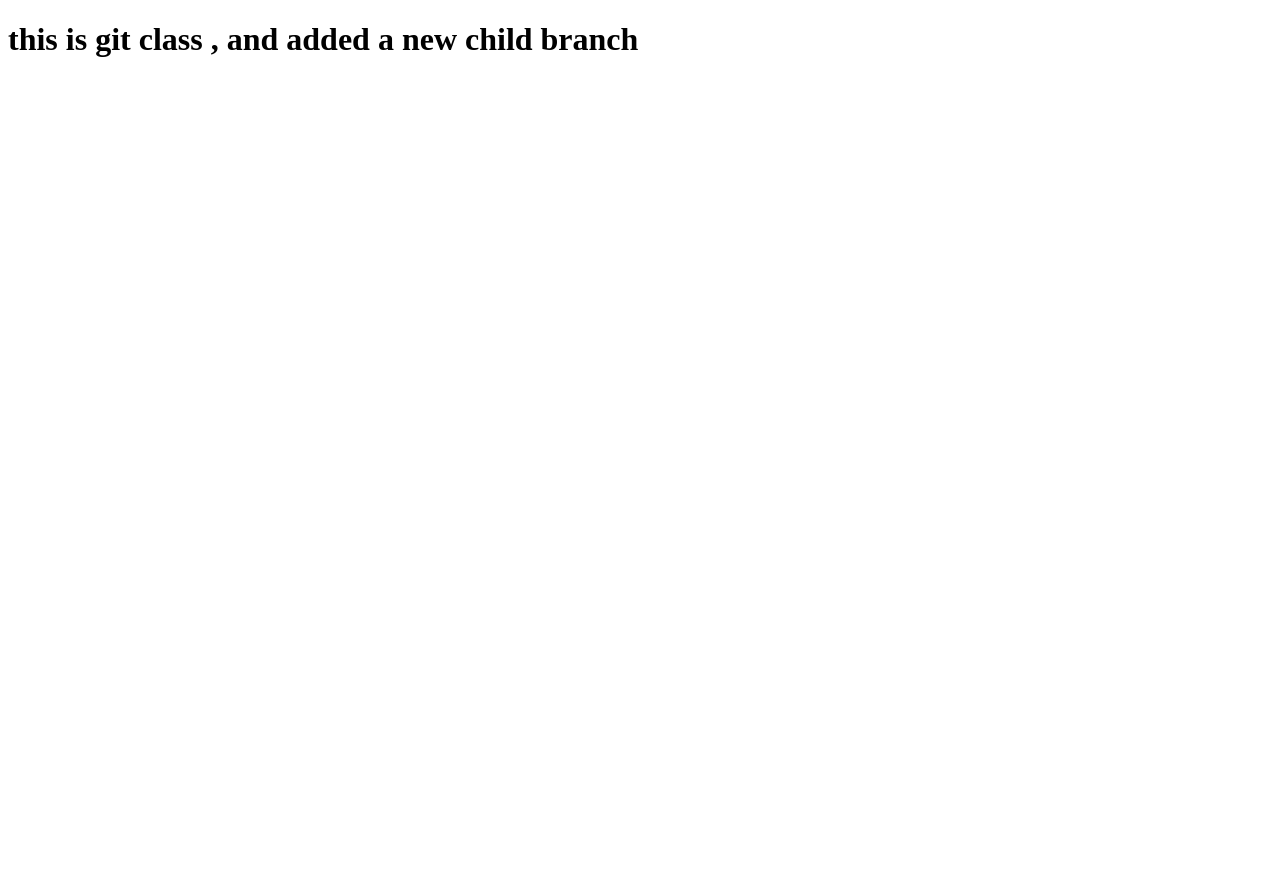
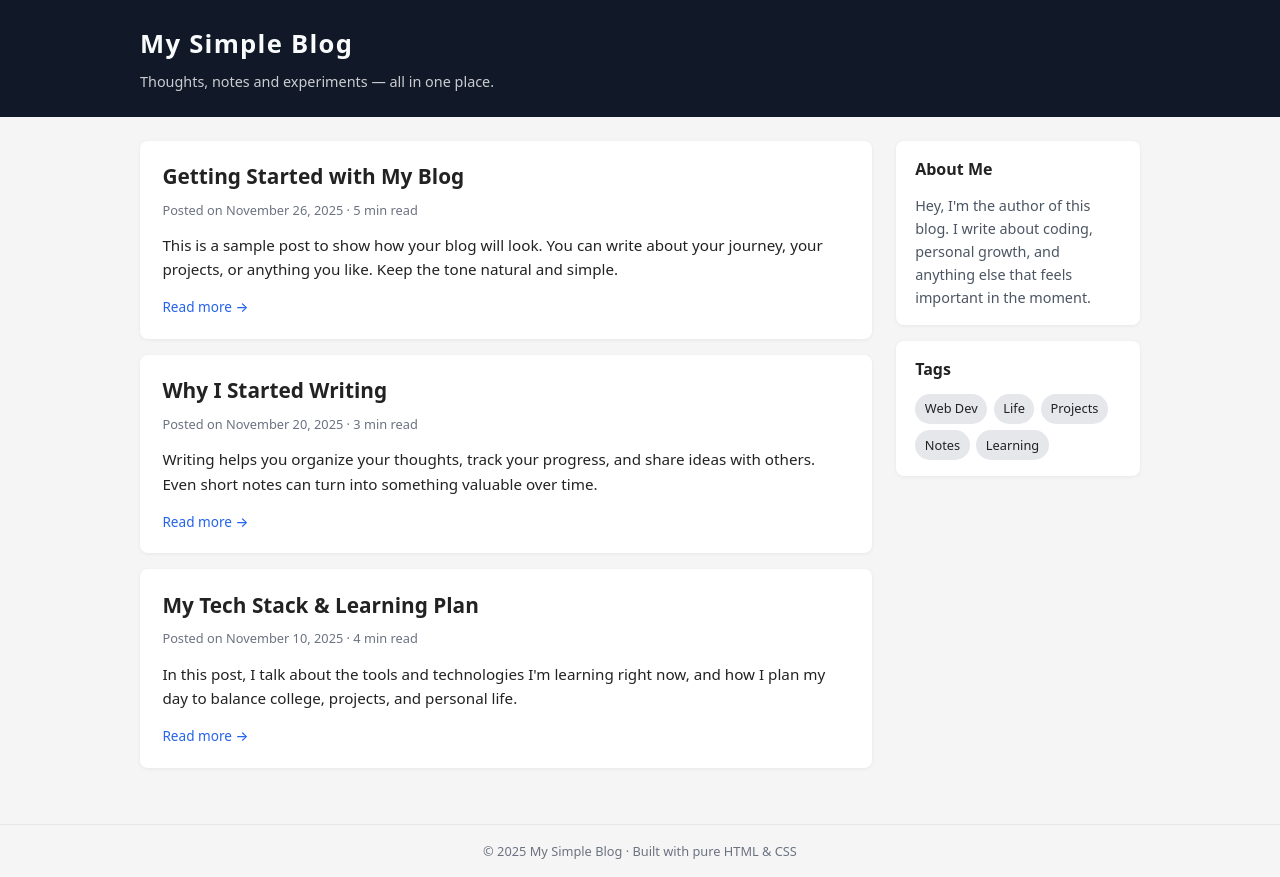
Before and after one commit to bhanusanjeev/blog2, a plain HTML site: page index.html in a window 1280 px wide. Before the commit the page ends 800 px from the top, so only its background shows below. Drawn offline with Linux system fonts and the light colour scheme.

Commit message:
changes by me

```diff
--- a/index.html
+++ b/index.html
@@ -1,14 +1,232 @@
 <!DOCTYPE html>
 <html lang="en">
 <head>
-    <meta charset="UTF-8">
-    <meta name="viewport" content="width=device-width, initial-scale=1.0">
-    <title>Document</title>
+  <meta charset="UTF-8" />
+  <title>My Simple Blog</title>
+  <meta name="viewport" content="width=device-width, initial-scale=1.0" />
+  <style>
+    * {
+      box-sizing: border-box;
+      margin: 0;
+      padding: 0;
+      font-family: system-ui, -apple-system, BlinkMacSystemFont, "Segoe UI", sans-serif;
+    }
+
+    body {
+      background: #f5f5f5;
+      color: #222;
+      line-height: 1.6;
+    }
+
+    /* Header */
+    header {
+      background: #111827;
+      color: #f9fafb;
+      padding: 1.5rem 1rem;
+    }
+
+    .container {
+      max-width: 1000px;
+      margin: 0 auto;
+    }
+
+    .brand {
+      font-size: 1.6rem;
+      font-weight: 700;
+      letter-spacing: 0.05em;
+    }
+
+    .tagline {
+      font-size: 0.9rem;
+      opacity: 0.8;
+      margin-top: 0.3rem;
+    }
+
+    /* Layout */
+    main {
+      padding: 1.5rem 1rem 2.5rem;
+    }
+
+    .layout {
+      display: grid;
+      grid-template-columns: 3fr 1fr;
+      gap: 1.5rem;
+    }
+
+    /* Blog posts */
+    .post {
+      background: #ffffff;
+      border-radius: 8px;
+      padding: 1.2rem 1.4rem;
+      margin-bottom: 1rem;
+      box-shadow: 0 1px 4px rgba(0, 0, 0, 0.06);
+      transition: transform 0.1s ease, box-shadow 0.1s ease;
+    }
+
+    .post:hover {
+      transform: translateY(-2px);
+      box-shadow: 0 4px 10px rgba(0, 0, 0, 0.08);
+    }
+
+    .post-title {
+      font-size: 1.3rem;
+      margin-bottom: 0.4rem;
+    }
+
+    .post-meta {
+      font-size: 0.8rem;
+      color: #6b7280;
+      margin-bottom: 0.8rem;
+    }
+
+    .post-body {
+      font-size: 0.95rem;
+      margin-bottom: 0.8rem;
+    }
+
+    .read-more {
+      font-size: 0.85rem;
+      text-decoration: none;
+      color: #2563eb;
+      font-weight: 500;
+    }
+
+    .read-more:hover {
+      text-decoration: underline;
+    }
+
+    /* Sidebar */
+    aside {
+      position: sticky;
+      top: 1.5rem;
+      align-self: flex-start;
+    }
+
+    .card {
+      background: #ffffff;
+      border-radius: 8px;
+      padding: 1rem 1.2rem;
+      box-shadow: 0 1px 4px rgba(0, 0, 0, 0.06);
+      margin-bottom: 1rem;
+    }
+
+    .card h3 {
+      font-size: 1rem;
+      margin-bottom: 0.7rem;
+    }
+
+    .about-text {
+      font-size: 0.9rem;
+      color: #4b5563;
+    }
+
+    .tag-list {
+      list-style: none;
+      display: flex;
+      flex-wrap: wrap;
+      gap: 0.4rem;
+      font-size: 0.8rem;
+    }
+
+    .tag-list li {
+      background: #e5e7eb;
+      padding: 0.3rem 0.6rem;
+      border-radius: 999px;
+    }
+
+    /* Footer */
+    footer {
+      border-top: 1px solid #e5e7eb;
+      text-align: center;
+      padding: 1rem;
+      font-size: 0.8rem;
+      color: #6b7280;
+    }
+
+    /* Responsive */
+    @media (max-width: 768px) {
+      .layout {
+        grid-template-columns: 1fr;
+      }
+
+      aside {
+        position: static;
+      }
+    }
+  </style>
 </head>
 <body>
-    <h1>
-        this is git class , and added a new child branch
+  <!-- Header -->
+  <header>
+    <div class="container">
+      <div class="brand">My Simple Blog</div>
+      <p class="tagline">Thoughts, notes and experiments — all in one place.</p>
+    </div>
+  </header>
 
-    </h1>
+  <!-- Main Content -->
+  <main>
+    <div class="container layout">
+      <!-- Posts Column -->
+      <section>
+        <article class="post">
+          <h2 class="post-title">Getting Started with My Blog</h2>
+          <p class="post-meta">Posted on November 26, 2025 · 5 min read</p>
+          <p class="post-body">
+            This is a sample post to show how your blog will look. You can write about your
+            journey, your projects, or anything you like. Keep the tone natural and simple.
+          </p>
+          <a href="#" class="read-more">Read more →</a>
+        </article>
+
+        <article class="post">
+          <h2 class="post-title">Why I Started Writing</h2>
+          <p class="post-meta">Posted on November 20, 2025 · 3 min read</p>
+          <p class="post-body">
+            Writing helps you organize your thoughts, track your progress, and share ideas
+            with others. Even short notes can turn into something valuable over time.
+          </p>
+          <a href="#" class="read-more">Read more →</a>
+        </article>
+
+        <article class="post">
+          <h2 class="post-title">My Tech Stack & Learning Plan</h2>
+          <p class="post-meta">Posted on November 10, 2025 · 4 min read</p>
+          <p class="post-body">
+            In this post, I talk about the tools and technologies I'm learning right now,
+            and how I plan my day to balance college, projects, and personal life.
+          </p>
+          <a href="#" class="read-more">Read more →</a>
+        </article>
+      </section>
+
+      <!-- Sidebar -->
+      <aside>
+        <div class="card">
+          <h3>About Me</h3>
+          <p class="about-text">
+            Hey, I'm the author of this blog. I write about coding, personal growth,
+            and anything else that feels important in the moment.
+          </p>
+        </div>
+
+        <div class="card">
+          <h3>Tags</h3>
+          <ul class="tag-list">
+            <li>Web Dev</li>
+            <li>Life</li>
+            <li>Projects</li>
+            <li>Notes</li>
+            <li>Learning</li>
+          </ul>
+        </div>
+      </aside>
+    </div>
+  </main>
+
+  <!-- Footer -->
+  <footer>
+    © 2025 My Simple Blog · Built with pure HTML & CSS
+  </footer>
 </body>
 </html>
```
